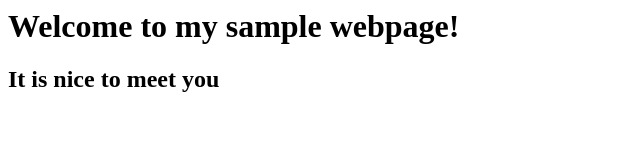
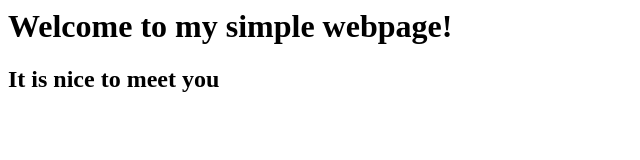
Before and after one commit to karthikdev477/kube-demo, a plain HTML site: page web/index.html in a window 1280 px wide. Shown: the whole page, without its empty margins (0-640 px from the left). Drawn offline with Linux system fonts and the light colour scheme.

Commit message:
index.html update 1

```diff
--- a/web/index.html
+++ b/web/index.html
@@ -3,7 +3,7 @@
         same webpage
     </title>
     <head>
-        <h1>Welcome to my sample webpage!</h1>
+        <h1>Welcome to my simple webpage!</h1>
         <h2>It is nice to meet you</h2>
     </head>
 </html>
```
